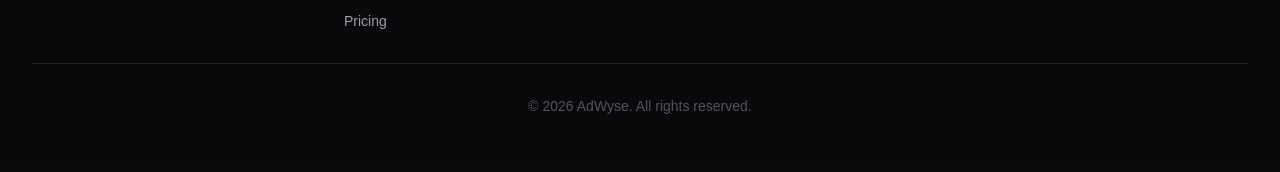
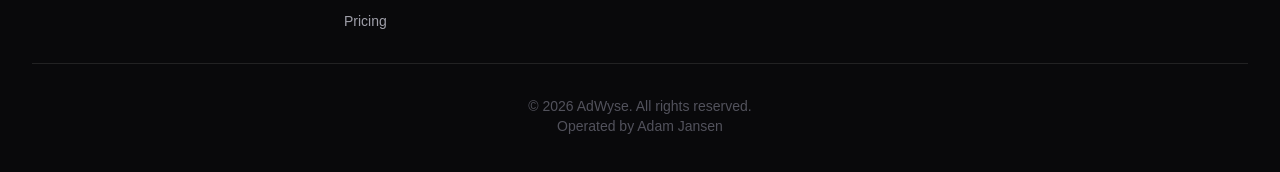
Before and after one commit to ajansen2/adwyse, a Next.js app: page /about in a window 1280 px wide. Shown: the part 2930-3102 px from the top of the page. Built offline with nearby package versions, Linux system fonts and the light colour scheme; no server answers.

Commit message:
Add operator name to footer for Meta business verification

```diff
--- a/components/ui/footer.tsx
+++ b/components/ui/footer.tsx
@@ -68,6 +68,8 @@ export function Footer() {
         </div>
         <div className="border-t border-white/10 pt-8 text-center text-zinc-600 text-sm">
           © {new Date().getFullYear()} AdWyse. All rights reserved.
+          <br />
+          Operated by Adam Jansen
         </div>
       </div>
     </footer>
```
